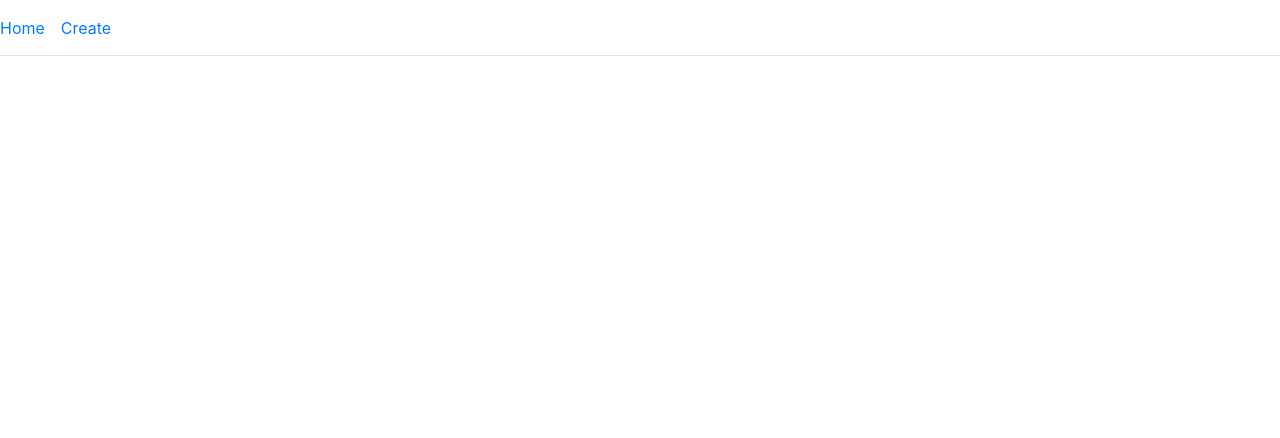
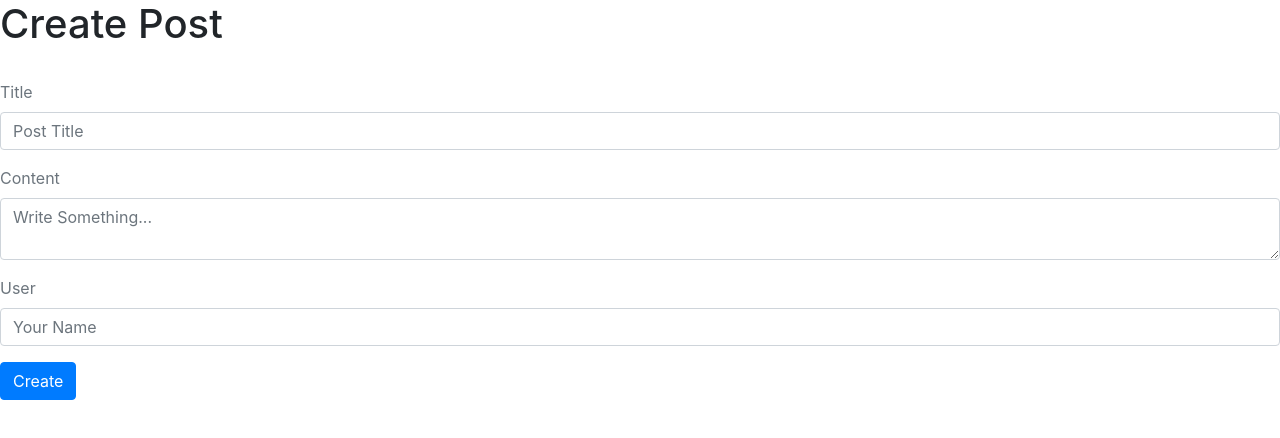
Before and after one commit to Ampol321/Frontend_Lecture, a React (Create React App) app: page /create in a window 1280 px wide. Shown: the top 438 px of the page. Built offline with nearby package versions, Linux system fonts and the light colour scheme.

Commit message:
Navigation Routes

```diff
--- a/src/App.js
+++ b/src/App.js
@@ -7,12 +7,9 @@ import Nav from './components/Nav';
 
 function App() {
   return (
-    <Router>
       <div className="App">
-        {/* <Create/> */}
         <Nav />
       </div>
-    </Router>
   );
 }
 
--- a/src/components/RoutedApp.js
+++ b/src/components/RoutedApp.js
@@ -1,4 +1,4 @@
-import { BrowserRouter as Route, Router, Routes } from "react-router-dom";
+import { BrowserRouter as Router, Route, Routes } from "react-router-dom";
 import Create from "./Create";
 import React from 'react'
 import App from "../App";
@@ -7,8 +7,8 @@ const RoutedApp = () => {
     return (
         <Router>
             <Routes>
-                <Route path="/create" exact="true" element={<App/>}></Route>
-                <Route path="/create" exact="true" element={<Create/>}></Route>
+                <Route path="/" exact="true" element={<App />} />
+                <Route path="/create" exact="true" element={<Create />} />
             </Routes>
         </Router>
     )
--- a/src/index.js
+++ b/src/index.js
@@ -3,12 +3,15 @@ import ReactDOM from 'react-dom/client';
 import './index.css';
 import App from './App';
 import reportWebVitals from './reportWebVitals';
+import RoutedApp from './components/RoutedApp';
 
 const root = ReactDOM.createRoot(document.getElementById('root'));
 root.render(
-  <React.StrictMode>
+  // <React.StrictMode>
+  <RoutedApp>
     <App />
-  </React.StrictMode>
+  </RoutedApp>
+  // </React.StrictMode>
 );
 
 // If you want to start measuring performance in your app, pass a function
```
